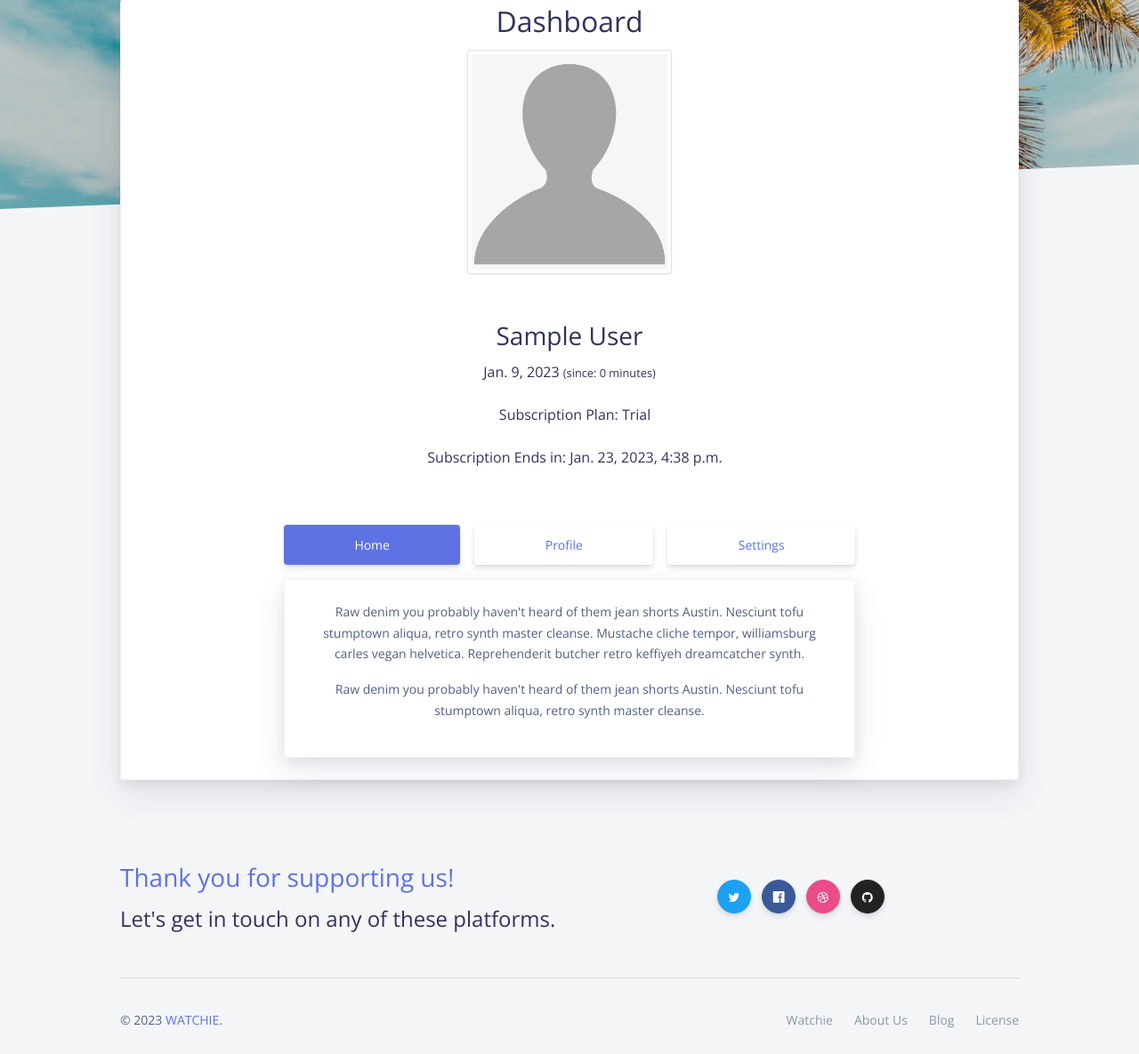
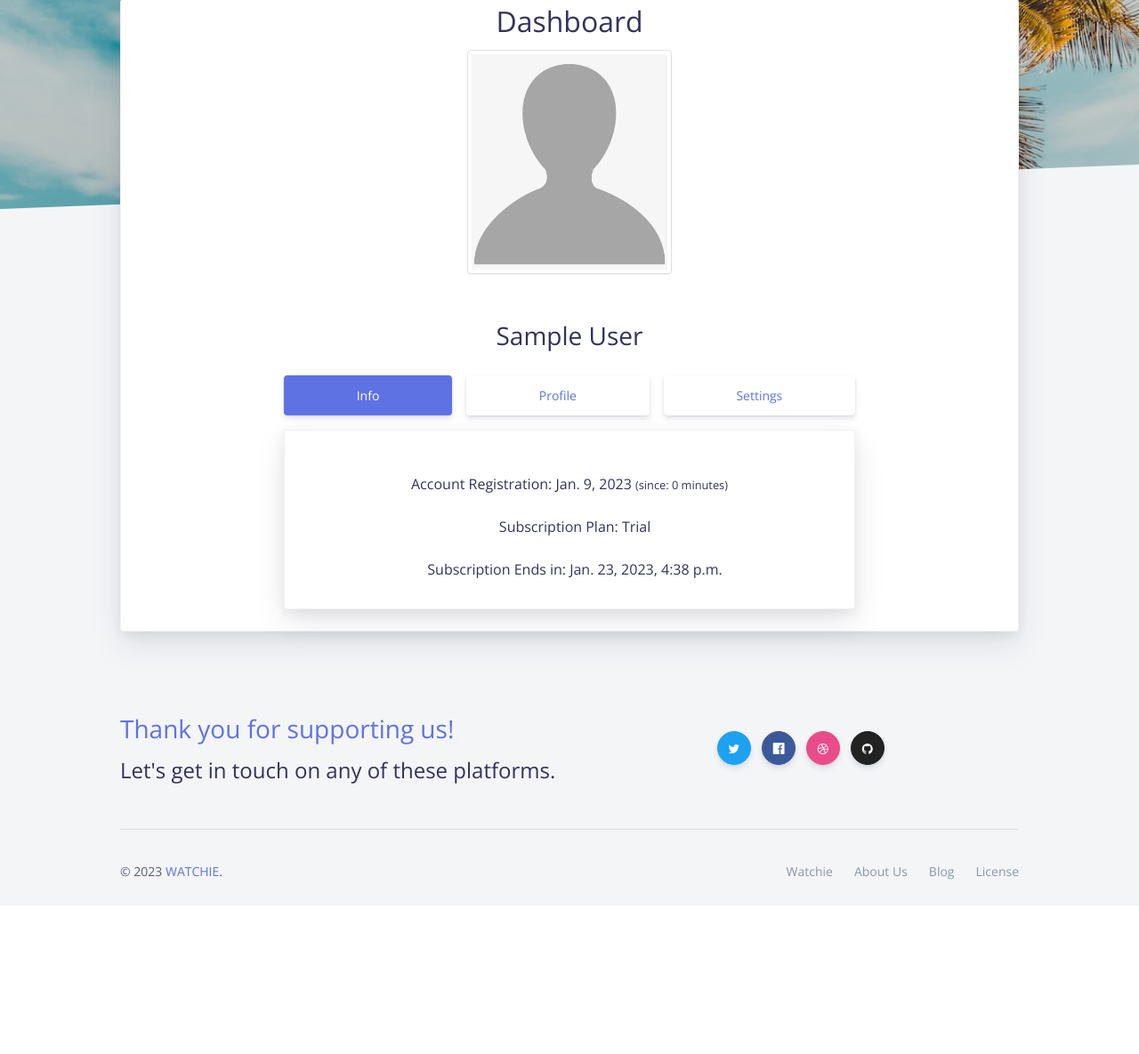
Before and after one commit to mohammed-manahi/watchie, a Django app: the page made by account/templates/account/dashboard.html in a window 1280 px wide. Shown: the part 443-1628 px from the top of the page at 89% size. After the commit the page ends 1461 px from the top, so only its background shows below. Run offline with Django 4.2, Linux system fonts and the light colour scheme; the visitor is signed in with stand-in values (Sample User, id 1); data comes from the database, SQL or seed files in the repository; some libraries are stand-ins or nearby versions.

Commit message:
UI enhancements for dashboard and login forms

```diff
--- a/account/templates/account/dashboard.html
+++ b/account/templates/account/dashboard.html
@@ -37,24 +37,6 @@
                         </div>
                         <div class="text-center mt-5">
                             <h3>{{ user.first_name |capfirst }} {{ user.last_name |capfirst }}</h3>
-                            <div class="h6 font-weight-300">{{ user.date_joined|date }}
-                                <small>(since: {{ user.date_joined|timesince }})</small></div>
-                            <div class="h6 mt-4"><i class="ni business_briefcase-24 mr-2"></i> Subscription Plan:
-                                {{ subscription.get_type_display }}
-                            </div>
-                            <div class="h6 mt-4"><i class="ni business_briefcase-24 mr-2"></i> Subscription Ends in:
-                                {{ subscription.valid_to }}
-                            </div>
-                        </div>
-                        <div class="text-center mt-5">
-                            {% if favorites %}
-                                <h3>Favorites</h3>
-                                <div class="h6 mt-4"><i class="ni business_briefcase-24 mr-2"></i>
-                                    {% for favorite in favorites %}
-                                        {{ favorite.get_favorite_display }},
-                                    {% endfor %}
-                                </div>
-                            {% endif %}
                         </div>
                         <div class="col-lg-8 container-fluid mb-4 text-center">
                             <!-- Menu -->
@@ -64,7 +46,7 @@
                                     <li class="nav-item">
                                         <a class="nav-link mb-sm-3 mb-md-0 active" id="tabs-text-1-tab"
                                            data-toggle="tab" href="#tabs-text-1" role="tab" aria-controls="tabs-text-1"
-                                           aria-selected="true">Home</a>
+                                           aria-selected="true">Info</a>
                                     </li>
                                     <li class="nav-item">
                                         <a class="nav-link mb-sm-3 mb-md-0" id="tabs-text-2-tab" data-toggle="tab"
@@ -85,13 +67,25 @@
                                     <div class="tab-content" id="myTabContent">
                                         <div class="tab-pane fade show active" id="tabs-text-1" role="tabpanel"
                                              aria-labelledby="tabs-text-1-tab">
-                                            <p class="description">Raw denim you probably haven't heard of them jean
-                                                shorts Austin. Nesciunt tofu stumptown aliqua, retro synth master
-                                                cleanse. Mustache cliche tempor, williamsburg carles vegan helvetica.
-                                                Reprehenderit butcher retro keffiyeh dreamcatcher synth.</p>
-                                            <p class="description">Raw denim you probably haven't heard of them jean
-                                                shorts Austin. Nesciunt tofu stumptown aliqua, retro synth master
-                                                cleanse.</p>
+
+                                            <div class="h6 mt-4">Account Registration: {{ user.date_joined|date }}
+                                                <small>(since: {{ user.date_joined|timesince }})</small></div>
+                                            <div class="h6 mt-4"><i class="ni business_briefcase-24 mr-2"></i>
+                                                Subscription Plan:
+                                                {{ subscription.get_type_display }}
+                                            </div>
+                                            <div class="h6 mt-4"><i class="ni business_briefcase-24 mr-2"></i>
+                                                Subscription Ends in:
+                                                {{ subscription.valid_to }}
+                                            </div>
+                                            {% if favorites %}
+                                                <div class="h6 mt-4"><i class="ni business_briefcase-24 mr-2"></i>
+                                                    Favorites Categories:
+                                                    {% for favorite in favorites %}
+                                                        <span class="badge badge-pill badge-primary text-uppercase"> {{ favorite.get_favorite_display }}</span>
+                                                    {% endfor %}
+                                                </div>
+                                            {% endif %}
                                         </div>
                                         <div class="tab-pane fade" id="tabs-text-2" role="tabpanel"
                                              aria-labelledby="tabs-text-2-tab">
```
Also changed, not shown: other parts of account/templates/account/dashboard.html (+2 -1 lines), account/templates/registration/login.html (+11 -11 lines).
